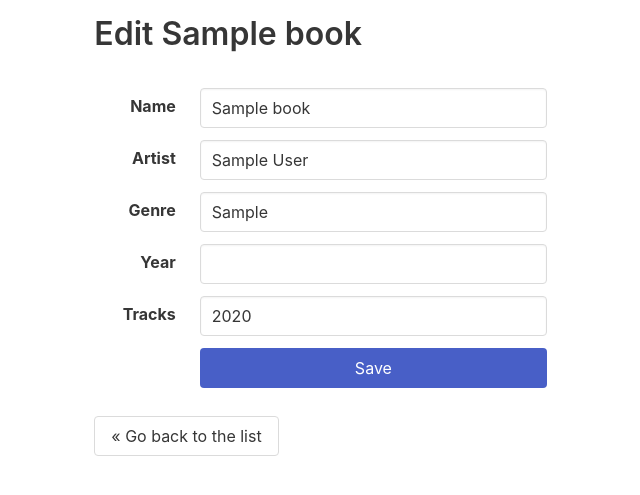
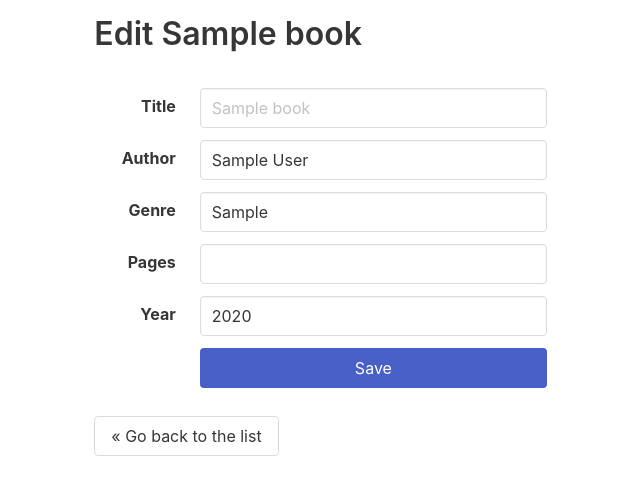
Before and after one commit to justalana/prg2-eindopdracht, a PHP site: page /edit.php?id=1 in a window 1280 px wide. Shown: the top 495 px of the page, without its empty margins (81-721 px from the left). Run offline with PHP 8.4, Linux system fonts and the light colour scheme; the visitor is signed in with stand-in values (Sample User, id 1); tables that the repository leaves empty or names only in its code hold one stand-in row (values such as "Sample post").

Commit message:
trying to fix the edit page

```diff
--- a/edit.php
+++ b/edit.php
@@ -26,9 +26,6 @@ if(mysqli_num_rows($result) != 1) {
 }
 $book = mysqli_fetch_assoc($result);
 
-
-//Error bericht aanpassen zodat die in html staat ipv de php
-//variabelen apart aanpassen ipv in 1 statement
 //check if form is submitted
 if(isset($_POST['submit'])) {
 
@@ -45,12 +42,14 @@ if(isset($_POST['submit'])) {
     /** @var mysqli $form_filled */
 
     if ($form_filled) {
+        //if form is filled correctly send info to database with query
         $query = "UPDATE book
                 SET `title`='$title',`author`='$author',`genre`='$genre',`pages`=$pages,`year`=$year
                 WHERE id =" .$id;
         $result = mysqli_query($db, $query)
-        or die('Error '.mysqli_error($db).' with query '.$query);
+        or die('Error ' . mysqli_error($db) . ' with query ' . $query);
 
+        //send user back to index when done
         header(header: 'Location: index.php');
         exit;
     }
@@ -75,16 +74,36 @@ mysqli_close($db);
 
                 <div class="field is-horizontal">
                     <div class="field-label is-normal">
-                        <label class="label" for="name">Name</label>
+                        <label class="label" for="title">Title</label>
+                    </div>
+                    <div class="field-body">
+                        <div class="field">
+                            <?php if(isset($errors['title'])) { ?>
+                            <div class="control">
+                                <input class="input" id="title" type="text" name="title" value="<?= $book['title'] ?>"/>
+                            </div>
+                            <?php } else {?>
+                            <div class="control">
+                                <input class="input" id="title" type="text" name="title" placeholder="<?= $book['title']?>" value="<?= isset($title) ? $title : ''; ?>"/>
+                            </div>
+                            <?php } ?>
+
+                        </div>
+                    </div>
+                </div>
+
+                <div class="field is-horizontal">
+                    <div class="field-label is-normal">
+                        <label class="label" for="author">Author</label>
                     </div>
                     <div class="field-body">
                         <div class="field">
                             <div class="control">
-                                <input class="input" id="title" type="text" name="title" value="<?= $book['title']?>"/>
+                                <input class="input" id="author" type="text" name="author" value="<?= $book['author']?>"/>
                             </div>
-                            <?php if(isset($titleError)) { ?>
+                            <?php if(isset($errors['author'])) { ?>
                                 <p class="help is-danger">
-                                    <?= $titleError ?>
+                                    <?= $errors['author'] ?>
                                 </p>
                             <?php } ?>
                         </div>
@@ -93,25 +112,7 @@ mysqli_close($db);
 
                 <div class="field is-horizontal">
                     <div class="field-label is-normal">
-                        <label class="label" for="name">Artist</label>
-                    </div>
-                    <div class="field-body">
-                        <div class="field">
-                            <div class="control">
-                                <input class="input" id="author" type="text" name="author" value="<?= $book['author']?>"/>
-                            </div>
-                            <?php if(isset($authorError)) { ?>
-                                <p class="help is-danger">
-                                    <?= $authorError ?>
-                                </p>
-                            <?php } ?>
-                        </div>
-                    </div>
-                </div>
-
-                <div class="field is-horizontal">
-                    <div class="field-label is-normal">
-                        <label class="label" for="name">Genre</label>
+                        <label class="label" for="genre">Genre</label>
                     </div>
                     <div class="field-body">
                         <div class="field">
@@ -128,9 +129,9 @@ mysqli_close($db);
                                     <option value="Greek Mythology">Greek Mythology</option>
                                 </select>
                             </div>
-                            <?php if(isset($genreError)) { ?>
+                            <?php if(isset($errors['genre'])) { ?>
                                 <p class="help is-danger">
-                                    <?= $genreError ?>
+                                    <?= $errors['genre'] ?>
                                 </p>
                             <?php } ?>
                         </div>
@@ -139,16 +140,16 @@ mysqli_close($db);
 
                 <div class="field is-horizontal">
                     <div class="field-label is-normal">
-                        <label class="label" for="name">Year</label>
+                        <label class="label" for="pages">Pages</label>
                     </div>
                     <div class="field-body">
                         <div class="field">
                             <div class="control">
                                 <input class="input" id="pages" type="number" name="pages" value="<?= $book['pages']?>"/>
                             </div>
-                            <?php if(isset($pagesError)) { ?>
+                            <?php if(isset($errors['pages'])) { ?>
                                 <p class="help is-danger">
-                                    <?= $pagesError ?>
+                                    <?= $errors['pages'] ?>
                                 </p>
                             <?php } ?>
                         </div>
@@ -157,16 +158,16 @@ mysqli_close($db);
 
                 <div class="field is-horizontal">
                     <div class="field-label is-normal">
-                        <label class="label" for="name">Tracks</label>
+                        <label class="label" for="year">Year</label>
                     </div>
                     <div class="field-body">
                         <div class="field">
                             <div class="control">
                                 <input class="input" id="year" type="number" name="year" value="<?= $book['year']?>"/>
                             </div>
-                            <?php if(isset($yearError)) { ?>
+                            <?php if(isset($errors['year'])) { ?>
                                 <p class="help is-danger">
-                                    <?= $yearError ?>
+                                    <?= $errors['year'] ?>
                                 </p>
                             <?php } ?>
                         </div>
--- a/index.php
+++ b/index.php
@@ -52,7 +52,9 @@ mysqli_close($db);
                     <th>Genre</th>
                     <th>Pages</th>
                     <th>Year</th>
-                    <th></th>
+                    <th>Details</th>
+                    <th>Edit</th>
+                    <th>Delete</th>
                 </tr>
                 </thead>
                 <tfoot>
```
Also changed, not shown: create.php (+18 -18 lines), includes/form-validation.php (+11 -11 lines).
